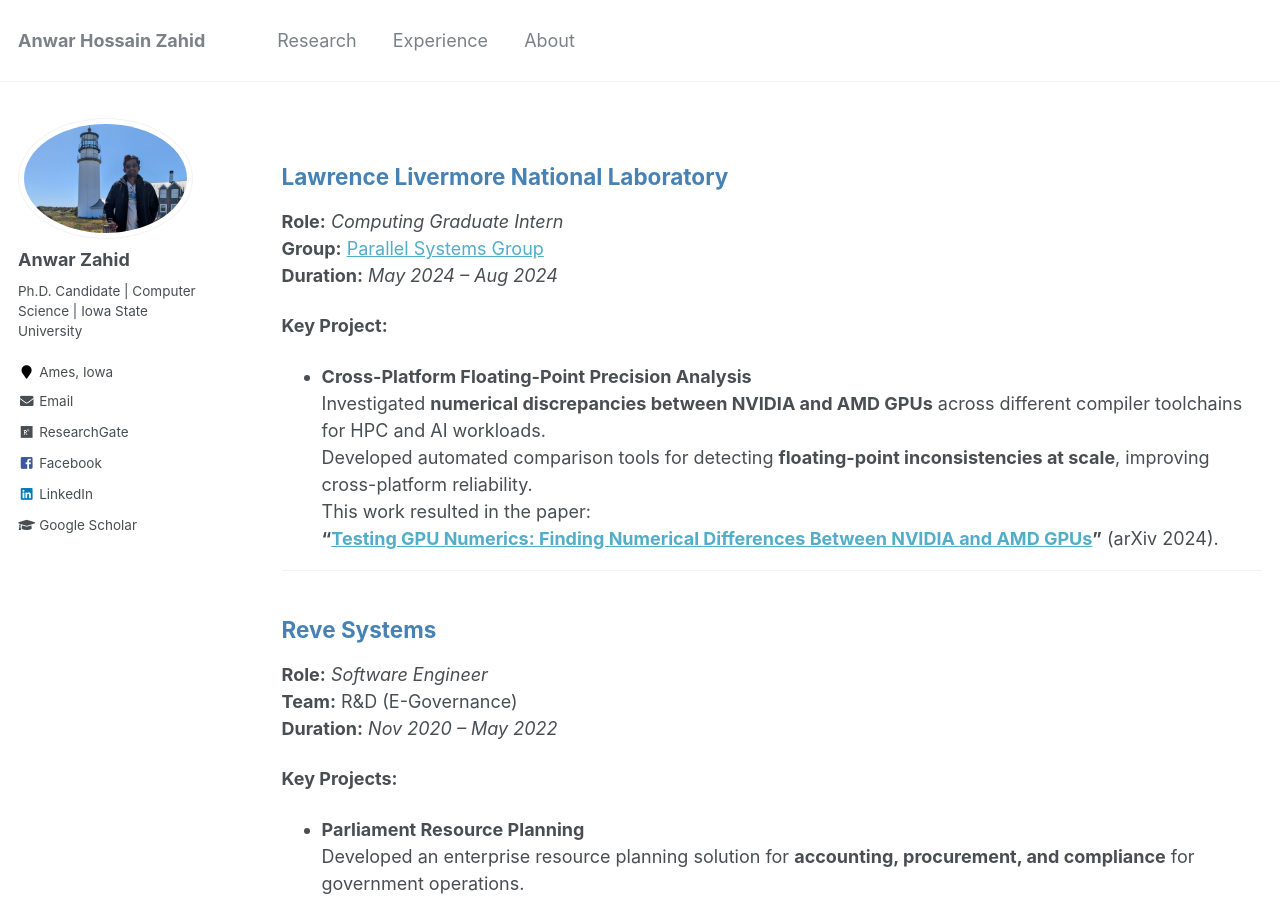
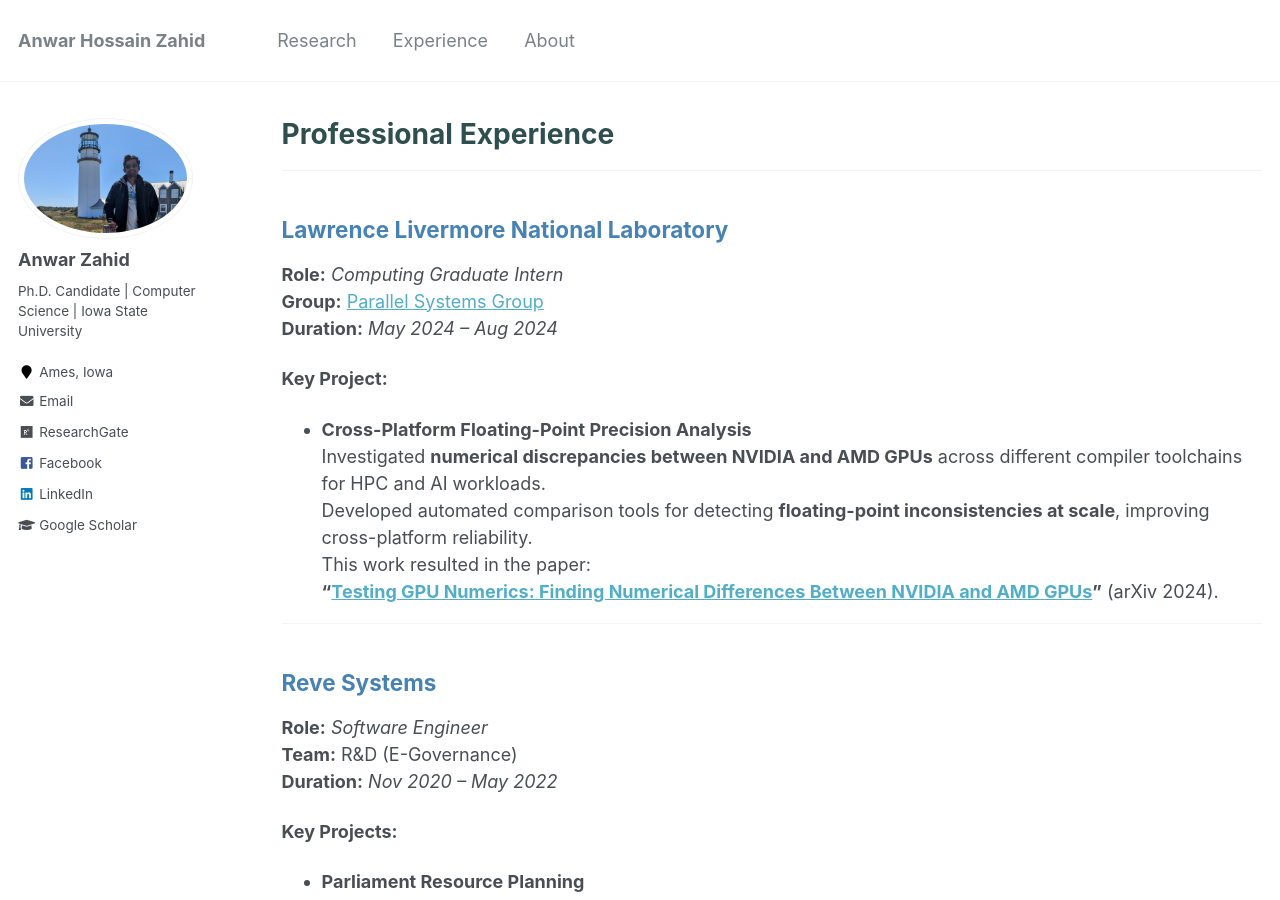
Before and after one commit to AnwarXahid/anwarxahid.github.io, a Jekyll site: the page built from _pages/professional-experience.md, in a window 1280 px wide and 900 px high. Built offline with Jekyll 4.4.1, drawn with Linux system fonts in a browser that asks for light colours.

Commit message:
updated and all issues are fixed!

```diff
--- a/_pages/professional-experience.md
+++ b/_pages/professional-experience.md
@@ -3,6 +3,10 @@ layout: archive
 title: "Experience"
 permalink: /experience/
 author_profile: true
+---
+
+# <span style="color:#2F4F4F;">Professional Experience</span>
+
 ---
 
 ## <span style="color:#4682B4;">Lawrence Livermore National Laboratory</span>
```
Also changed, not shown: _pages/publications.md (+4 -0 lines).
